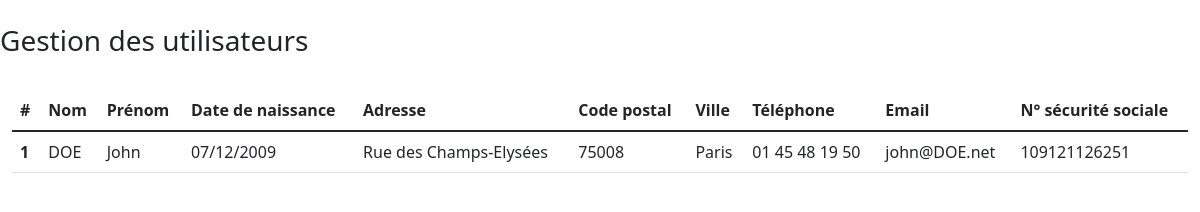
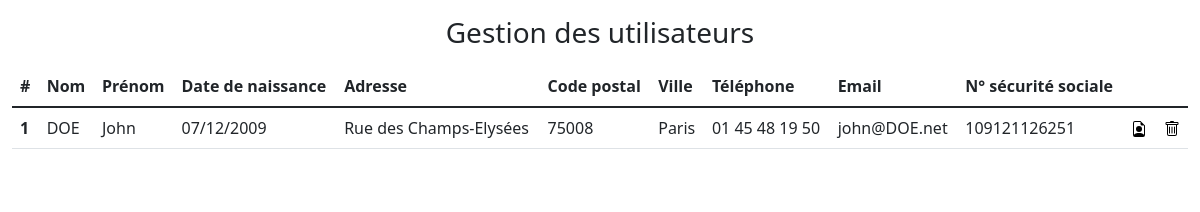
Before and after one commit to TEST-GRETA/Electron-equipe2, an Electron app: page index.html in a window 1200 px wide. Drawn offline with Linux system fonts and the light colour scheme.

Commit message:
version2
+ Avec modification design bootstrap
+ Modification ordre menu <File>
+ Ajout icône modifier et supprimer

```diff
--- a/index.html
+++ b/index.html
@@ -12,9 +12,9 @@
     <title>Hello World!</title>
   </head>
   <body>
-    <br>
-    <h3>Gestion des utilisateurs</h3>
-    <br>
+    <div class="text-center mt-3 mb-3">
+      <h3>Gestion des utilisateurs</h3>
+    </div>
     <div class="container-fluid ml-3 mr-3">
         <table class="table">
             <thead class="thead-dark">
@@ -43,6 +43,8 @@
                 <td>01 45 48 19 50</td>
                 <td>john@DOE.net</td>
                 <td>109121126251 </td>
+                <th scope="col"><img src="assets/file-earmark-person.svg" alt="Bootstrap" class="img-responsive"></th>
+                <th scope="col"><img src="assets/trash.svg" alt="Bootstrap" class="img-responsive"></th>
               </tr>
               <!--
               <tr>
```
Also changed, not shown: assets/file-earmark-person.svg (added), assets/trash.svg (added).
